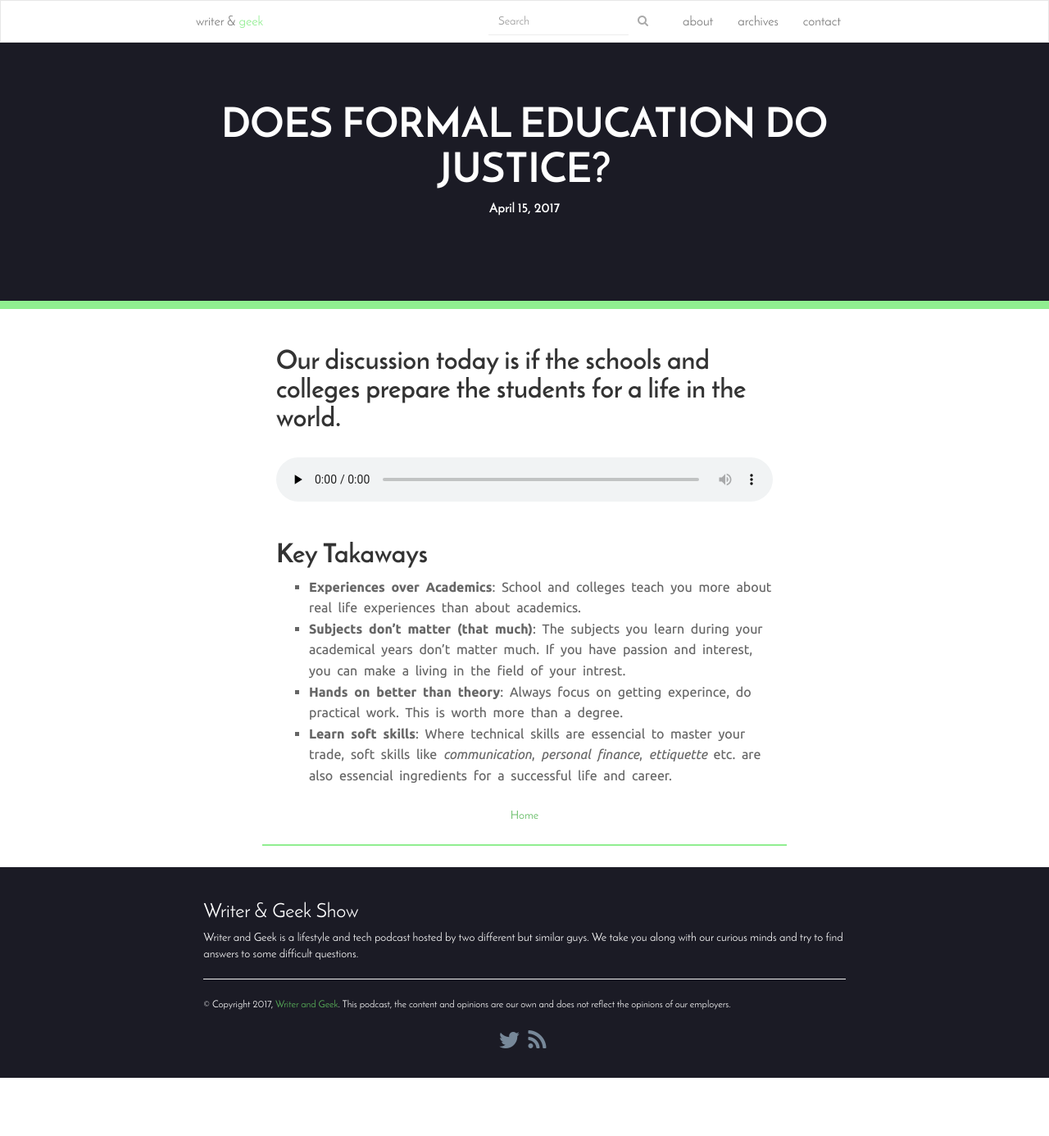
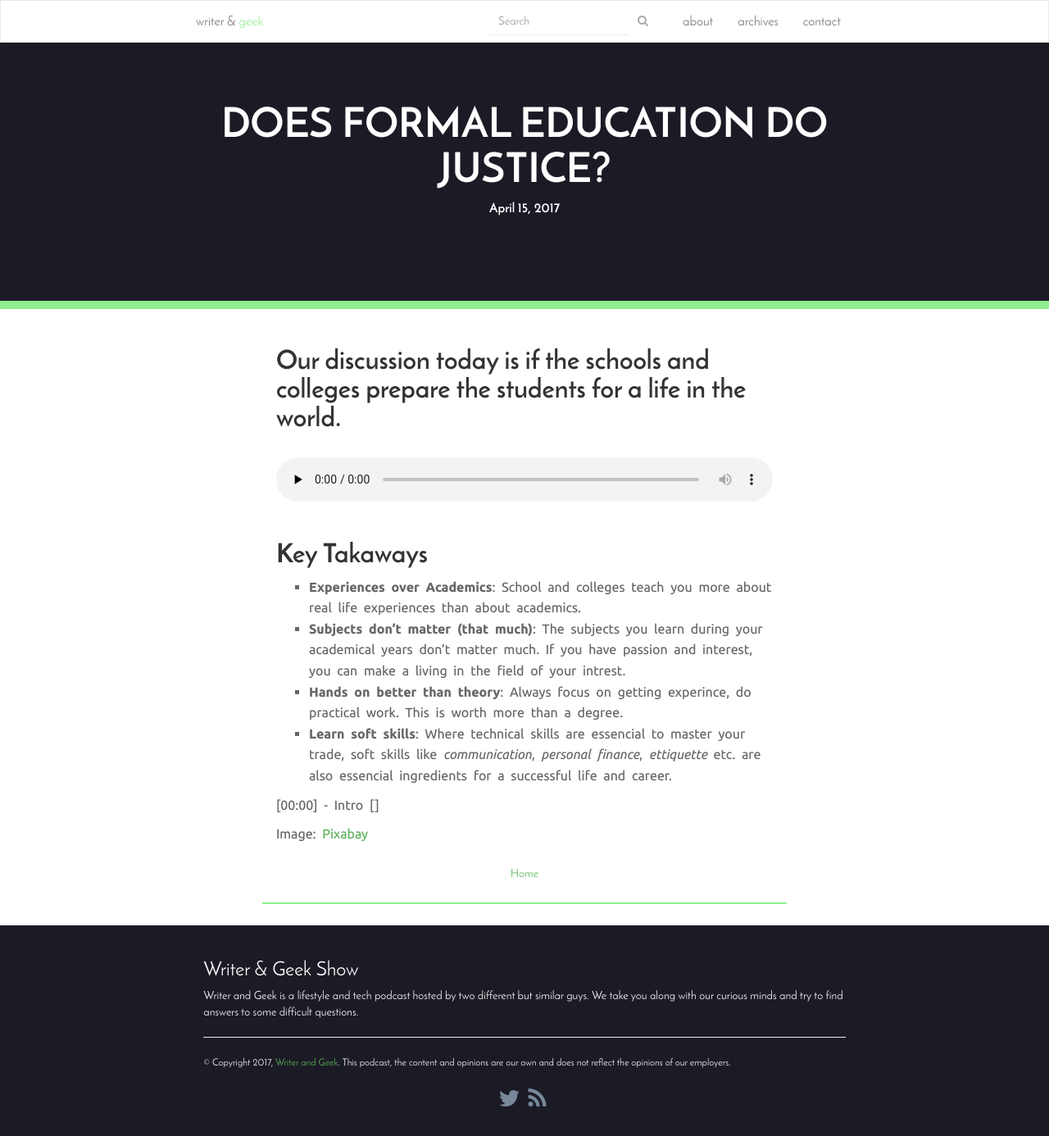
Before and after one commit to ramblingjoint/ramblingjoint, a Jekyll site: the page built from _posts/2017-04-15-001-collage.md, in a window 1280 px wide. Shown: the whole page at 82% size. Built offline with Jekyll 4.4.1, drawn with Linux system fonts in a browser that asks for light colours; comment, search, counter and statistics services are not loaded; before the commit the page ends 1315 px from its top, so only the background shows below that.

Commit message:
little layout changes

```diff
--- a/_posts/2017-04-15-001-collage.md
+++ b/_posts/2017-04-15-001-collage.md
@@ -9,7 +9,7 @@ duration: "25:51"
 length: "16462643.2"
 explicit: "no"
 block: "no"
-banner: http://res.cloudinary.com/vishnupadmanabhan/image/upload/v1493140822/podcast/Dear_School.jpg
+banner: http://res.cloudinary.com/writerandgeek/image/upload/v1493401533/education.png
 author: "Writer & Geek"
 date:   2017-04-15 11:05:00
 categories: Regular
@@ -21,3 +21,8 @@ comments: true
 - **Subjects don't matter (that much)**: The subjects you learn during your academical years don't matter much. If you have passion and interest, you can make a living in the field of your intrest.
 - **Hands on better than theory**: Always focus on getting experince, do practical work. This is worth more than a degree.
 - **Learn soft skills**: Where technical skills are essencial to master your trade, soft skills like _communication_, _personal finance_, _ettiquette_ etc. are also essencial ingredients for a successful life and career.
+
+[00:00] - Intro
+[]
+
+Image: [Pixabay](https://pixabay.com/en/books-icon-book-icon-symbol-set-1673578/){:target="blank"}
--- a/css/main.scss
+++ b/css/main.scss
@@ -53,7 +53,7 @@ p code {
 
 .container-fluid .jumbotron {
     height: 500px;
-    background: url('http://res.cloudinary.com/vishnupadmanabhan/image/upload/v1493138246/podcast/banner-2.jpg') center 20%;
+    background: url('http://res.cloudinary.com/writerandgeek/image/upload/v1493400159/banner-2_svoj9h.jpg') center 20%;
     background-size: cover;
     border-bottom: 10px solid lightgreen;
     color: white;
--- a/index.html
+++ b/index.html
@@ -65,7 +65,7 @@ title: Writer & Geek Show
                               {% if post.banner %}
                                 <img src="{{ post.banner }}" alt="" class="img-circle">
                               {% else %}
-                                <img src="http://res.cloudinary.com/vishnupadmanabhan/image/upload/v1493353797/podcast/podcast.png" alt="" class="img-circle">
+                                <img src="http://res.cloudinary.com/writerandgeek/image/upload/v1493400127/podcast_croywq.jpg" alt="" class="img-thumbnail">
                               {% endif %}
                               <p class="post-meta-date">{{ post.date | date: "%B %d, %Y" }}</p>
                             </div>
@@ -80,11 +80,11 @@ title: Writer & Geek Show
                                     <source src="{{ post.audio }}" type="audio/mpeg">
                                     Your browser does not support the audio element.
                                 </audio>                             -->
-                                <div class="post-body">
+                                <!--<div class="post-body">
                                     {{ post.content | strip_html | truncatewords: 100 }}
                                     <br>
                                     <a href="{{ post.url | prepend: site.baseurl }}" class="more-link">More</a>
-                                </div>
+                                </div>                        -->
                             </div>
                         </div>
                       </article>
```
